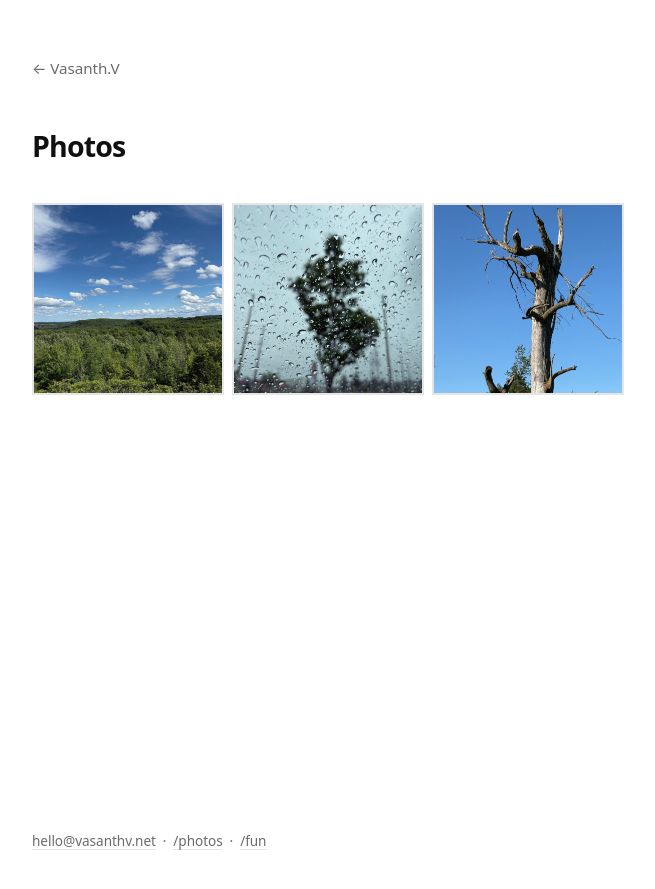
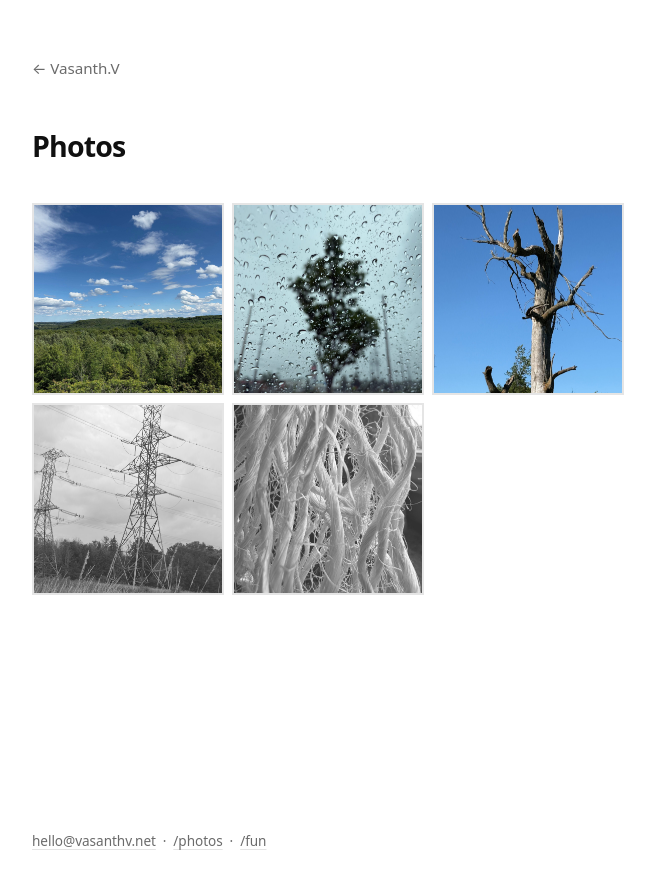
Before and after one commit to vasanthv/vasanthv.github.io, a Jekyll site: the page built from photos.md, in a window 1280 px wide. Shown: the top 889 px of the page, without its empty margins (312-967 px from the left). Built offline with Jekyll 4.4.1, drawn with Linux system fonts in a browser that asks for light colours.

Commit message:
Added 2 new photos

```diff
--- a/photos.md
+++ b/photos.md
@@ -11,6 +11,10 @@ photos:
   - src: /assets/images/IMG_0991.jpeg
     alt: ""
   - src: /assets/images/IMG_1081.jpeg
+    alt: ""
+  - src: /assets/images/IMG_1209.jpeg
+    alt: ""
+  - src: /assets/images/IMG_1211.jpeg
     alt: ""
 ---
 
```
Also changed, not shown: assets/images/IMG_1209.jpeg (added), assets/images/IMG_1211.jpeg (added).
